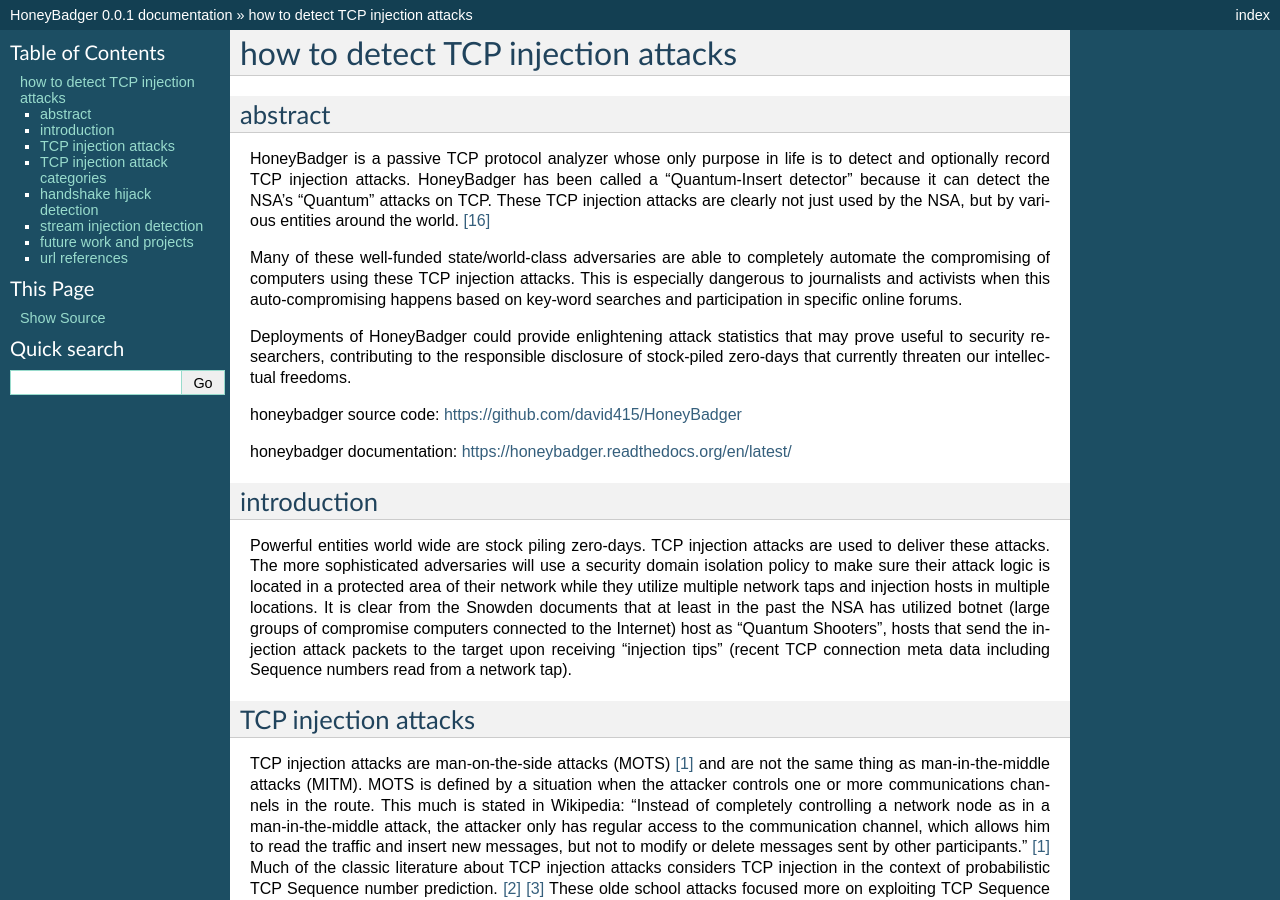
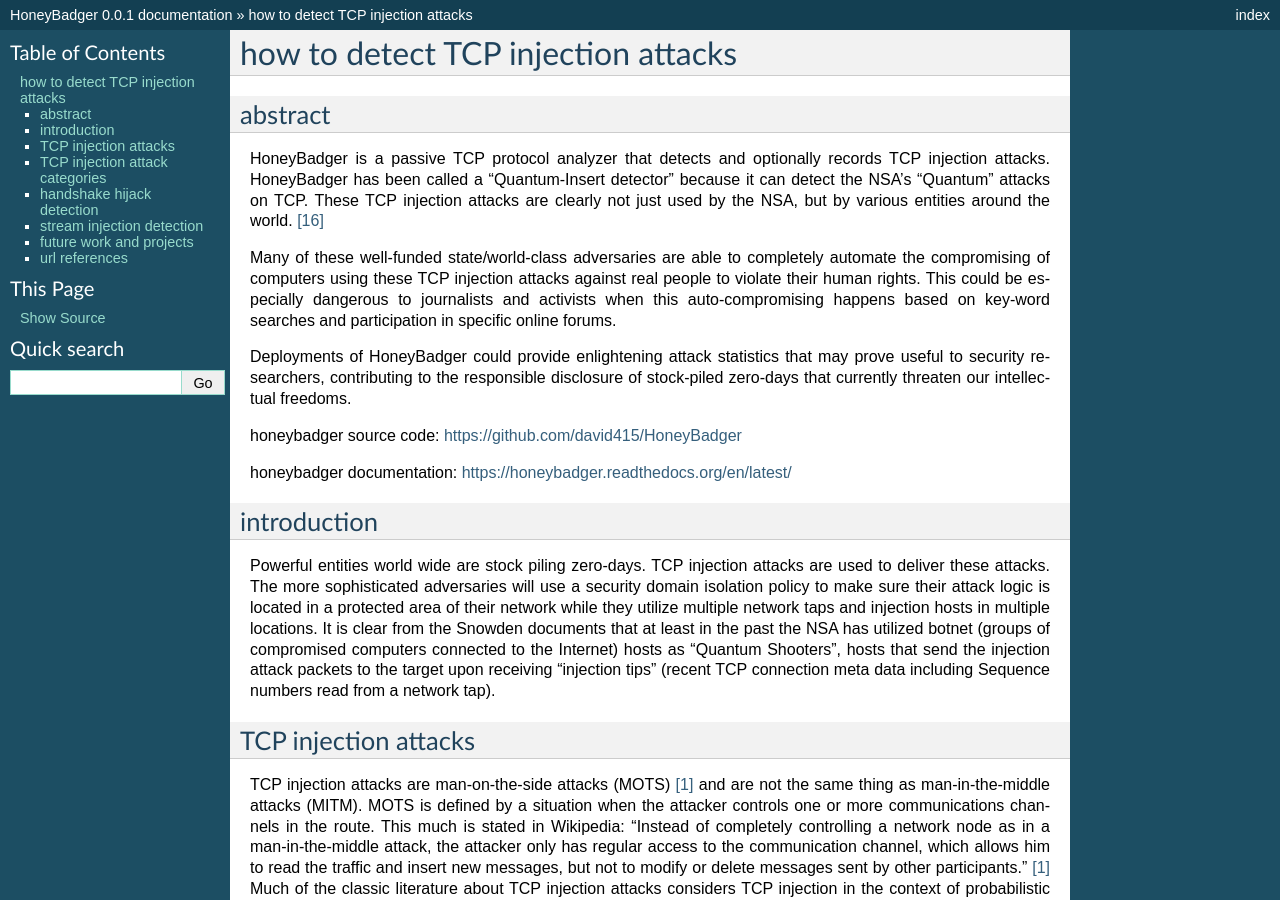
Before and after one commit to david415/HoneyBadger_docs, a Sphinx documentation site: the page built from source/how-to-detect-TCP-injection-attacks.rst, in a window 1280 px wide and 900 px high. Built offline with Sphinx 7.4.7, drawn with Linux system fonts in a browser that asks for light colours; some of the changed text lies outside the part shown.

Commit message:
minor corrections and adjust the abstract

```diff
--- a/source/how-to-detect-TCP-injection-attacks.rst
+++ b/source/how-to-detect-TCP-injection-attacks.rst
@@ -6,9 +6,9 @@
 abstract
 --------
 
-HoneyBadger is a passive TCP protocol analyzer whose only purpose in life is to detect and optionally record TCP injection attacks. HoneyBadger has been called a "Quantum-Insert detector" because it can detect the NSA's "Quantum" attacks on TCP. These TCP injection attacks are clearly not just used by the NSA, but by various entities around the world. [16]_
+HoneyBadger is a passive TCP protocol analyzer that detects and optionally records TCP injection attacks. HoneyBadger has been called a "Quantum-Insert detector" because it can detect the NSA's "Quantum" attacks on TCP. These TCP injection attacks are clearly not just used by the NSA, but by various entities around the world. [16]_
 
-Many of these well-funded state/world-class adversaries are able to completely automate the compromising of computers using these TCP injection attacks. This is especially dangerous to journalists and activists when this auto-compromising happens based on key-word searches and participation in specific online forums.
+Many of these well-funded state/world-class adversaries are able to completely automate the compromising of computers using these TCP injection attacks against real people to violate their human rights. This could be especially dangerous to journalists and activists when this auto-compromising happens based on key-word searches and participation in specific online forums.
 
 Deployments of HoneyBadger could provide enlightening attack statistics that may prove useful to security researchers, contributing to the responsible disclosure of stock-piled zero-days that currently threaten our intellectual freedoms.
 
@@ -22,7 +22,7 @@
 introduction
 ------------
 
-Powerful entities world wide are stock piling zero-days. TCP injection attacks are used to deliver these attacks. The more sophisticated adversaries will use a security domain isolation policy to make sure their attack logic is located in a protected area of their network while they utilize multiple network taps and injection hosts in multiple locations. It is clear from the Snowden documents that at least in the past the NSA has utilized botnet (large groups of compromise computers connected to the Internet) host as "Quantum Shooters", hosts that send the injection attack packets to the target upon receiving "injection tips" (recent TCP connection meta data including Sequence numbers read from a network tap).
+Powerful entities world wide are stock piling zero-days. TCP injection attacks are used to deliver these attacks. The more sophisticated adversaries will use a security domain isolation policy to make sure their attack logic is located in a protected area of their network while they utilize multiple network taps and injection hosts in multiple locations. It is clear from the Snowden documents that at least in the past the NSA has utilized botnet (groups of compromised computers connected to the Internet) hosts as "Quantum Shooters", hosts that send the injection attack packets to the target upon receiving "injection tips" (recent TCP connection meta data including Sequence numbers read from a network tap).
 
 
 
@@ -71,7 +71,7 @@
 
 Segment veto and sloppy injection attacks are detected by means of a retrospective analysis. HoneyBadger reassembles the TCP stream into a ring buffer so that received packets with overlapping data can be compared to the latest reassembled portion of our TCP stream. If their corresponding stream data is the same then of course the packet came from a normal TCP retransmission. However if their contents differ at all this must mean that a TCP injection attack attempt was made. HoneyBadger performs TCP directional state tracking, for each direction it keeps track of the "next Sequence" value. The reassembled TCP stream which is written to a ring buffer is traversed for content comparison for each packet that has a Sequence proceeding the TCP state-machine's "next Sequence".
 
-In principal HoneyBadger of course cannot determine which packet was sent by an attacker and which was sent by the legit connection party. However we speculate that in the wild, injected packets will have interesting and varying TTLs. This and other header fields might make it possible to develop some heuristics for distinguishing injected packets. That speculation aside, HoneyBadger's priority is to detect and record TCP attack attempts with the utmost precision.
+In principal HoneyBadger of course cannot determine which packet was sent by an attacker and which was sent by the legit connection party. However we speculate that in the wild, injected packets will have interesting and varying TTLs. This and other header fields might make it possible to develop some heuristics for distinguishing injected packets. That speculation aside, HoneyBadger does detect and record TCP injection attack attempts with precision.
 
 
 
```
